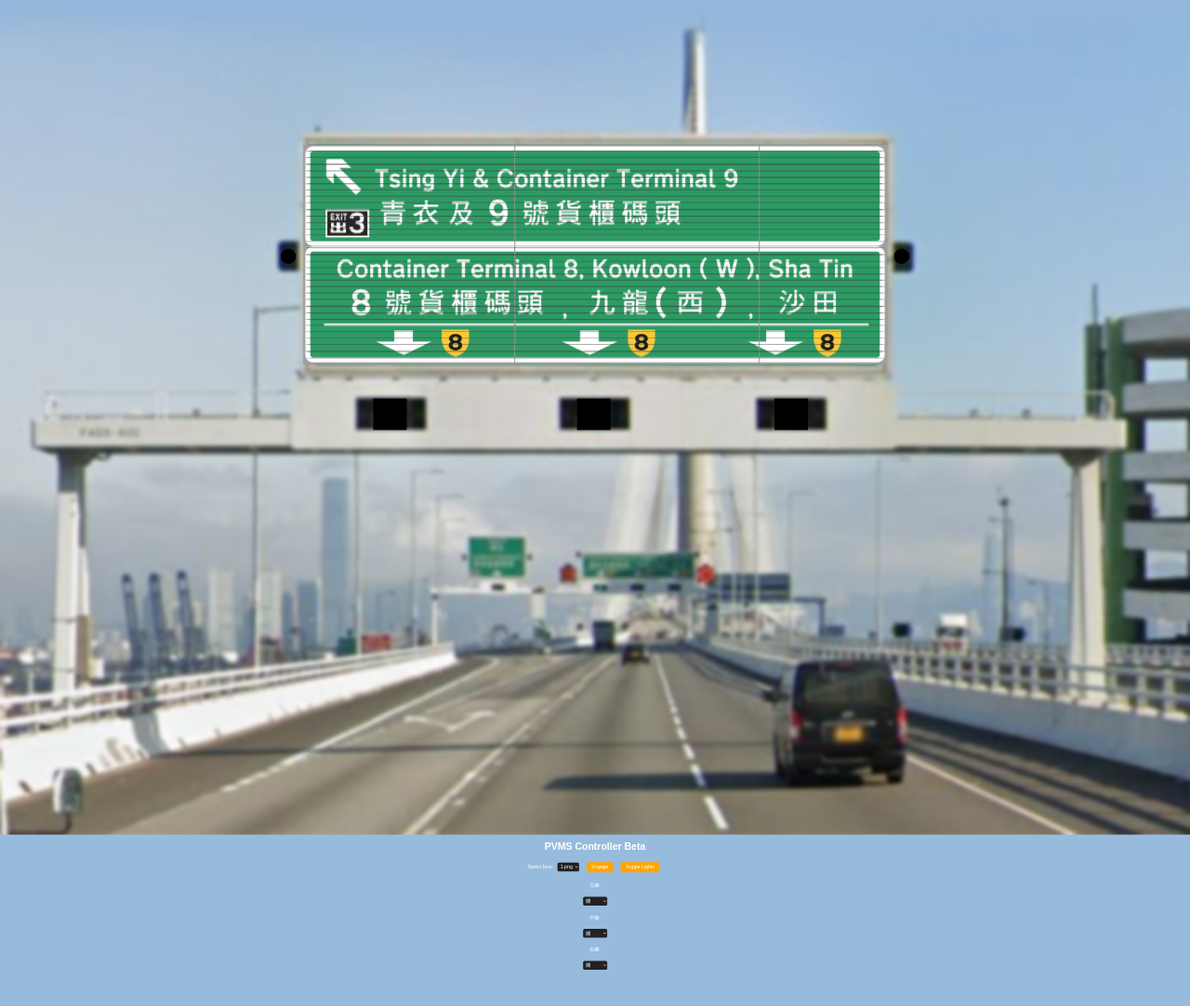
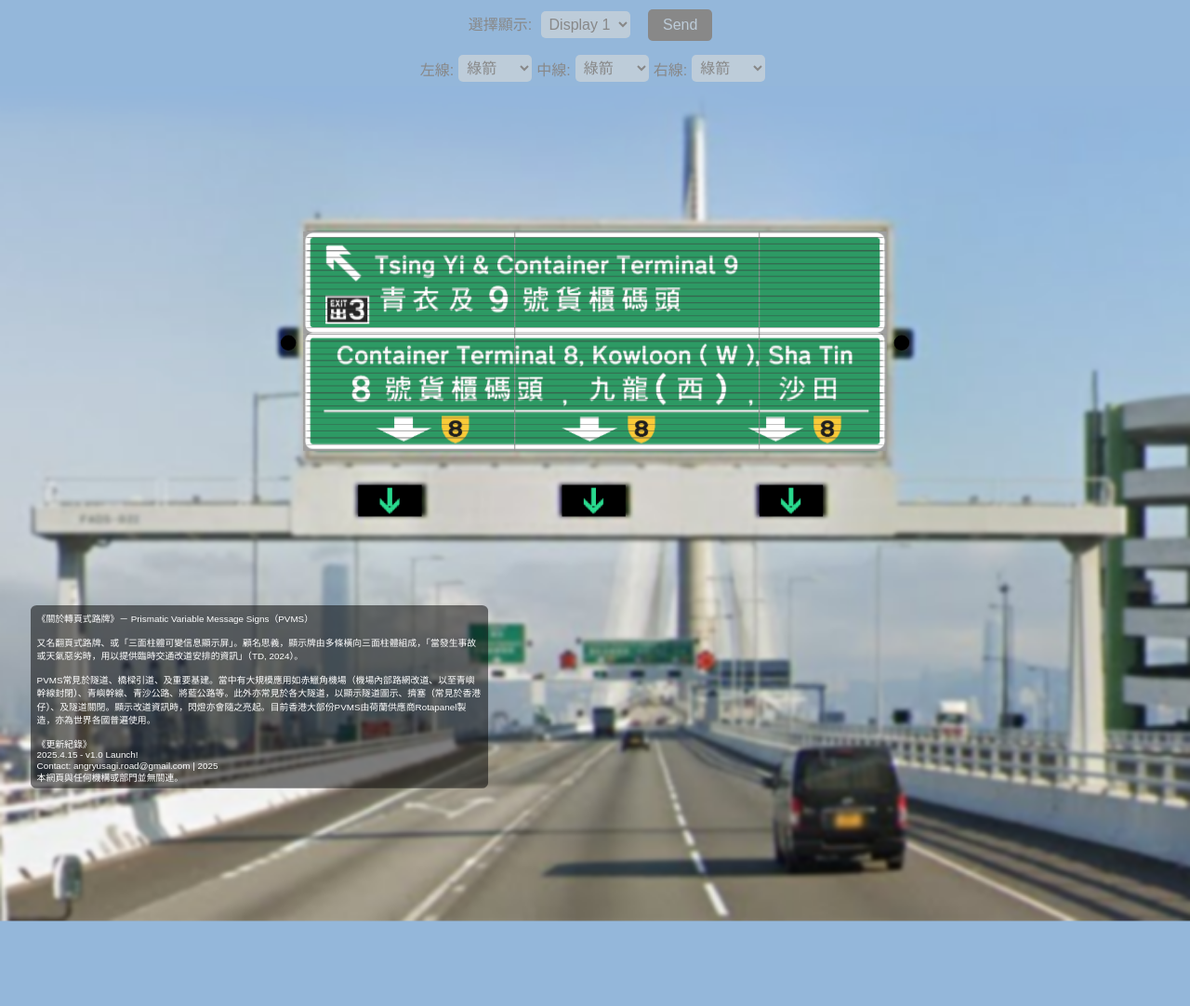
Before and after one commit to tollauto/pvms, a plain HTML site: page index.html in a window 1280 px wide. Shown: the top 1082 px of the page at 93% size. Drawn offline with Linux system fonts and the light colour scheme.

Commit message:
Add files via upload

```diff
--- a/index.html
+++ b/index.html
@@ -3,16 +3,45 @@
 <head>
   <meta charset="UTF-8" />
   <meta name="viewport" content="width=device-width, initial-scale=1.0"/>
-  <title>翻頁路牌控制器 v0.2</title>
+  <title>轉頁式路牌控制器！v1.0</title>
   <style>
     html, body {
+      /*max-height: 100vh;
+      overflow-y: hidden;*/
       margin: 0;
       padding: 0;
-      background-color: #97bbdc;
-      color: white;
+      background-color: #94b7da;
+      color: #888888;
       font-family: Arial, sans-serif;
       text-align: center;
       overflow-x: hidden;
+    }
+
+    body {
+
+    }
+    #floating-textbox {
+      position: absolute;
+      top: 1700px; /* adjust as needed */
+      left: 100px; /* adjust as needed */
+      width: 1500px;
+      height: 600px;
+      background-color: rgba(0, 0, 0, 0.5); /* 50% transparent black */
+      color: white;
+      padding: 20px 20px 20px 20px;
+      box-sizing: border-box;
+      font-size: 30px;
+      text-align: left;
+      overflow-y: auto; /* scroll if text overflows */
+      z-index: 999; /* ensures it’s on top */
+      border-radius: 20px; /* optional: rounded corners */
+}
+
+    #viewport-wrapper {
+      width: 100vw;
+      height: 130vh; /* or use the scaled height if you prefer */
+      overflow: hidden;
+      position: relative;
     }
 
     #scaling-wrapper {
@@ -79,21 +108,23 @@
     .face3 { transform: rotateX(240deg) translateZ(14px); }
 
     select {
-      margin: 10px;
+      margin: 5px;
       padding: 5px;
       font-size: 16px;
-      background-color: #222;
-      color: white;
+      background-color: #bdccd9;
+      color: #888888;
       border: none;
       border-radius: 5px;
     }
 
     button {
+      margin-top: 0px;
+      margin-bottom: 0px;
       margin: 10px;
       padding: 8px 16px;
       font-size: 16px;
-      background-color: orange;
-      color: white;
+      background-color: #888888;
+      color: #bdccd9;
       border: none;
       border-radius: 5px;
       cursor: pointer;
@@ -101,7 +132,8 @@
     }
 
     button:hover {
-      background-color: darkorange;
+      background-color: orange;
+      color: #888888;
     }
 
     .flashing-light {
@@ -138,11 +170,16 @@
 
     /* Arrow UI styles */
     #input-container-arrow {
-      margin-top: 20px;
+      margin-top: 0px;
       text-align: center;
       width: 80%;
       margin-left: auto;
       margin-right: auto;
+      /* line display */
+      display: flex;
+      justify-content: center;
+      gap: 0px; /* spacing between each control */
+      flex-wrap: wrap; /* optional: wraps on smaller screens */
     }
 
     #display-container-arrow {
@@ -156,6 +193,12 @@
       width: 220px;
       height: 103px;
       object-fit: contain;
+    }
+    /* line display */
+    .arrow-control {
+      display: flex;
+      align-items: center;
+      gap: 0px;
     }
 
     #left-img { left: 1168px; }
@@ -173,68 +216,86 @@
 </head>
 
 <body>
-  <div id="scaling-wrapper">
-    <div id="background-wrapper">
-      <div id="light-left" class="flashing-light left-light"></div>
-      <div id="prism-container"></div>
-      <div id="light-right" class="flashing-light right-light"></div>
-
-      <!-- Arrow Display -->
-      <div id="display-container-arrow">
-        <img id="left-img" src="lcs/1.png" class="arrow-img">
-        <img id="center-img" src="lcs/1.png" class="arrow-img">
-        <img id="right-img" src="lcs/1.png" class="arrow-img">
-      </div>
-    </div>
-    <div style="margin-top: 20px; text-align: center;">
-  <h1>PVMS Controller Beta</h1>
-
-  <label for="imageSelector">Select face:</label>
+  <!--Start of control and everything-->
+  <label for="imageSelector">選擇顯示:</label>
   <select id="imageSelector">
-    <option value="pvms_fads022_p1.png" selected>1.png</option>
-    <option value="pvms_fads022_p2.png">2.png</option>
-    <option value="pvms_fads022_p3.png">3.png</option>
+    <option value="pvms_fads022_p1.png" selected>Display 1</option>
+    <option value="pvms_fads022_p2.png">Display 2</option>
+    <option value="pvms_fads022_p3.png">Display 3</option>
   </select>
 
-  <button onclick="engageRotation()">Engage</button>
-  <button onclick="toggleLights()">Toggle Lights</button>
+  <button onclick="engageRotation()">Send</button>
+  <!--<button onclick="toggleLights()">Toggle Lights</button>-->
 
   <!-- Arrow Control -->
   <div id="input-container-arrow">
-    <p>左線:</p>
-    <select id="left-select">
-      <option value="lcs/1.png">關</option>
-      <option value="lcs/2.png">綠箭</option>
-      <option value="lcs/5.gif">綠箭閃</option>
-      <option value="lcs/6.gif">左斜</option>
-      <option value="lcs/7.gif">右斜</option>
-      <option value="lcs/3.gif">紅交叉</option>
-      <option value="lcs/4.gif">閃燈</option>
-    </select>
+    <div class="arrow-control">
+      <label for="left-select">左線:</label>
+      <select id="left-select">
+        <option value="lcs/2.png">綠箭</option>
+        <option value="lcs/5.gif">綠箭閃</option>
+        <option value="lcs/6.gif">左斜</option>
+        <option value="lcs/7.gif">右斜</option>
+        <option value="lcs/3.gif">紅交叉</option>
+        <option value="lcs/4.gif">閃燈</option>
+        <option value="lcs/1.png">關</option>
+      </select>
+    </div>
 
-    <p>中線:</p>
-    <select id="center-select">
-      <option value="lcs/1.png">關</option>
-      <option value="lcs/2.png">綠箭</option>
-      <option value="lcs/5.gif">綠箭閃</option>
-      <option value="lcs/6.gif">左斜</option>
-      <option value="lcs/7.gif">右斜</option>
-      <option value="lcs/3.gif">紅交叉</option>
-      <option value="lcs/4.gif">閃燈</option>
-    </select>
+    <div class="arrow-control">
+      <label for="center-select">中線:</label>
+      <select id="center-select">
+        <option value="lcs/2.png">綠箭</option>
+        <option value="lcs/5.gif">綠箭閃</option>
+        <option value="lcs/6.gif">左斜</option>
+        <option value="lcs/7.gif">右斜</option>
+        <option value="lcs/3.gif">紅交叉</option>
+        <option value="lcs/4.gif">閃燈</option>
+        <option value="lcs/1.png">關</option>
+      </select>
+    </div>
 
-    <p>右線:</p>
-    <select id="right-select">
-      <option value="lcs/1.png">關</option>
-      <option value="lcs/2.png">綠箭</option>
-      <option value="lcs/5.gif">綠箭閃</option>
-      <option value="lcs/6.gif">左斜</option>
-      <option value="lcs/7.gif">右斜</option>
-      <option value="lcs/3.gif">紅交叉</option>
-      <option value="lcs/4.gif">閃燈</option>
-    </select>
+    <div class="arrow-control">
+      <label for="right-select">右線:</label>
+      <select id="right-select">
+        <option value="lcs/2.png">綠箭</option>
+        <option value="lcs/5.gif">綠箭閃</option>
+        <option value="lcs/6.gif">左斜</option>
+        <option value="lcs/7.gif">右斜</option>
+        <option value="lcs/3.gif">紅交叉</option>
+        <option value="lcs/4.gif">閃燈</option>
+        <option value="lcs/1.png">關</option>
+      </select>
+    </div>
   </div>
-  </div>
+  <div id="viewport-wrapper">
+    <div id="scaling-wrapper">
+      <div id="background-wrapper">
+        <div id="light-left" class="flashing-light left-light"></div>
+        <div id="prism-container"></div>
+        <div id="light-right" class="flashing-light right-light"></div>
+
+        <div id="floating-textbox">
+          《關於轉頁式路牌》－ Prismatic Variable Message Signs（PVMS）<br/>
+          <br/>
+          又名翻頁式路牌、或「三面柱體可變信息顯示屏」。顧名思義，顯示牌由多條橫向三面柱體組成，「當發生事故或天氣惡劣時，用以提供臨時交通改道安排的資訊」（TD, 2024）。<br/>
+          <br/>
+          PVMS常見於隧道、橋樑引道、及重要基建。當中有大規模應用如赤鱲角機場（機場內部路網改道、以至青嶼幹線封閉）、青嶼幹線、青沙公路、將藍公路等。此外亦常見於各大隧道，以顯示隧道圖示、擠塞（常見於香港仔）、及隧道關閉。顯示改道資訊時，閃燈亦會隨之亮起。目前香港大部份PVMS由荷蘭供應商Rotapanel製造，亦為世界各國普遍使用。<br/>
+          <br/>
+          《更新紀錄》<br/>
+          2025.4.15 - v1.0 Launch!<br/>
+          Contact: angryusagi.road@gmail.com | 2025<br/>
+          本網頁與任何機構或部門並無關連。<br/>
+        </div>
+
+        <!-- Arrow Display -->
+        <div id="display-container-arrow">
+          <img id="left-img" src="lcs/1.png" class="arrow-img">
+          <img id="center-img" src="lcs/1.png" class="arrow-img">
+          <img id="right-img" src="lcs/1.png" class="arrow-img">
+        </div>
+      </div>
+    </div>
 
   <script>
     const images = ["pvms_fads022_p1.png", "pvms_fads022_p2.png", "pvms_fads022_p3.png"];
@@ -332,12 +393,21 @@
       document.getElementById("right-img").src = document.getElementById("right-select").value;
     }
 
+    /*function applyScale() {
+      const wrapper = document.getElementById("scaling-wrapper");
+      const scale = window.innerWidth / 3900; // Base width of background
+
+      wrapper.style.transform = `scale(${scale})`;
+      wrapper.style.width = `${3900}px`; // Keep the original width
+    }*/
     function applyScale() {
       const wrapper = document.getElementById("scaling-wrapper");
-      const scale = window.innerWidth / 3900; // Base width of background
+      const scale = window.innerWidth / 3900; // Match your full width
+
       wrapper.style.transform = `scale(${scale})`;
-      wrapper.style.width = `${3900}px`; // Keep the original width
+      wrapper.style.transformOrigin = "top left";
     }
+
 
 
     window.addEventListener("resize", applyScale);
```
Also changed, not shown: test_pvms_test6.html (+8 -7 lines).
